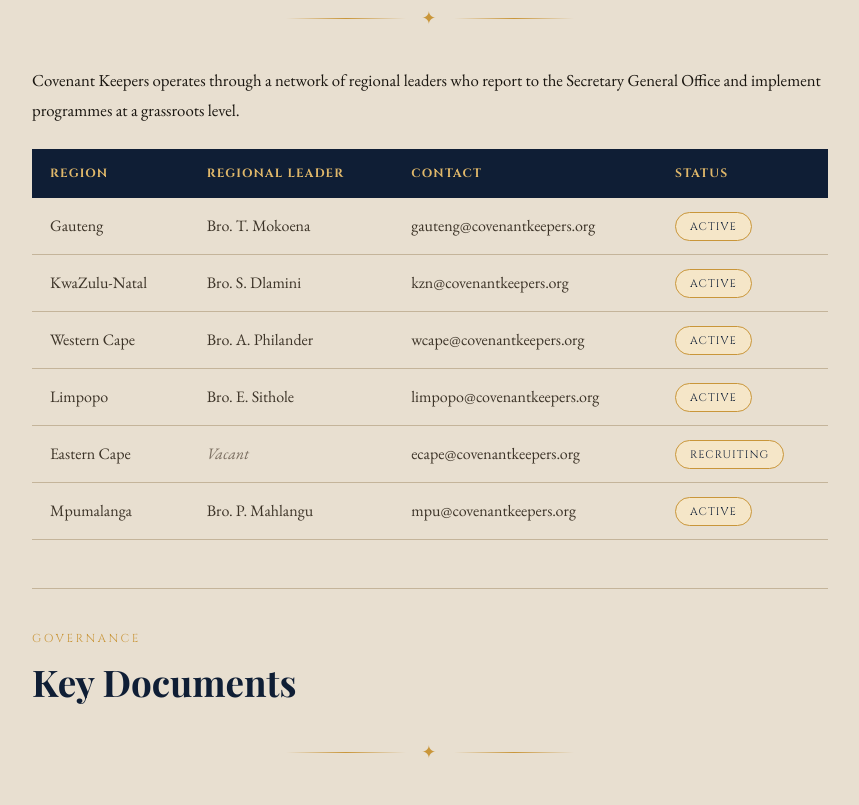
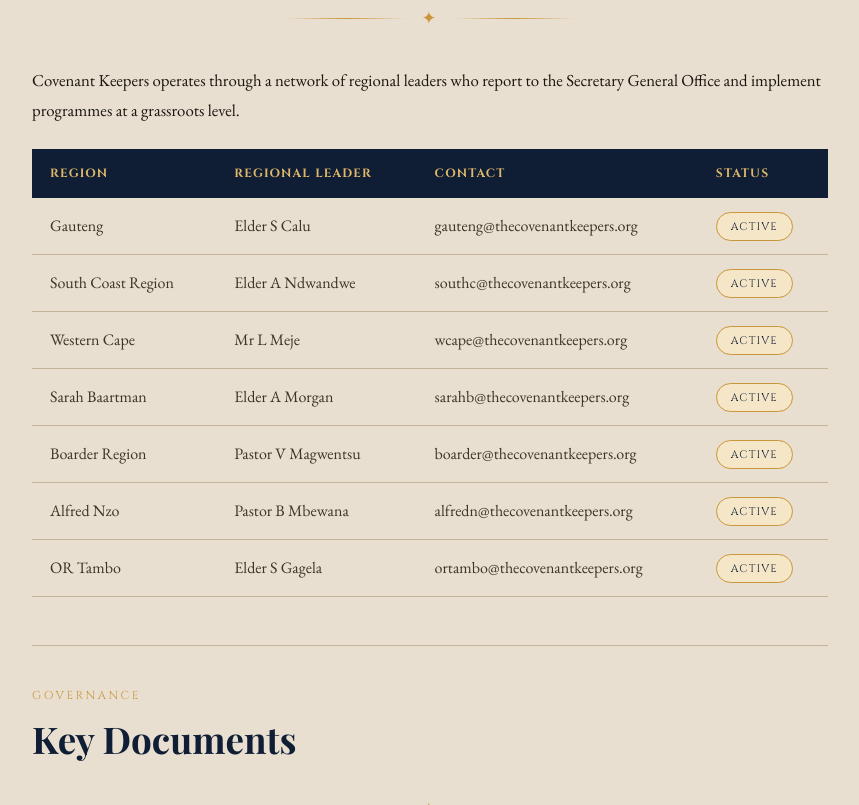
Before and after one commit to Malwande25/Covenant-Keepers-website, a plain HTML site: page Admin.html in a window 1280 px wide. Shown: the part 1995-2800 px from the top of the page, without its empty margins (360-1219 px from the left). Drawn offline with nearby package versions, Linux system fonts and the light colour scheme; a web font is replaced by a local one.

Commit message:
Update website: [with new images and template]

```diff
--- a/Admin.html
+++ b/Admin.html
@@ -51,7 +51,7 @@
         <p>We are committed to transparent, faith-based stewardship of every resource entrusted to us — whether time, finances, or people.</p>
       </div>
       <div class="img-frame fade-in">
-        <img src="img/real4.jpg" alt="Administration office" style="min-height:280px; background:var(--navy-light);">
+        <img src="img/leadership.png" alt="Administration office" style="min-height:280px; background:var(--navy-light);">
       </div>
     </div>
   </div>
@@ -152,38 +152,44 @@
             <tbody>
               <tr>
                 <td>Gauteng</td>
-                <td>Bro. T. Mokoena</td>
-                <td>gauteng@covenantkeepers.org</td>
+                <td>Elder S Calu</td>
+                <td>gauteng@thecovenantkeepers.org</td>
                 <td><span class="badge">Active</span></td>
               </tr>
               <tr>
-                <td>KwaZulu-Natal</td>
-                <td>Bro. S. Dlamini</td>
-                <td>kzn@covenantkeepers.org</td>
+                <td>South Coast Region</td>
+                <td>Elder A Ndwandwe</td>
+                <td>southc@thecovenantkeepers.org</td>
                 <td><span class="badge">Active</span></td>
               </tr>
               <tr>
                 <td>Western Cape</td>
-                <td>Bro. A. Philander</td>
-                <td>wcape@covenantkeepers.org</td>
+                <td>Mr L Meje</td>
+                <td>wcape@thecovenantkeepers.org</td>
                 <td><span class="badge">Active</span></td>
               </tr>
               <tr>
-                <td>Limpopo</td>
-                <td>Bro. E. Sithole</td>
-                <td>limpopo@covenantkeepers.org</td>
+                <td>Sarah Baartman</td>
+                <td>Elder A Morgan</td>
+                <td>sarahb@thecovenantkeepers.org</td>
                 <td><span class="badge">Active</span></td>
               </tr>
               <tr>
-                <td>Eastern Cape</td>
-                <td><em style="color:var(--text-light);">Vacant</em></td>
-                <td>ecape@covenantkeepers.org</td>
-                <td><span class="badge" style="background:var(--gold-pale); border-color:var(--gold); color:var(--navy);">Recruiting</span></td>
+                <td>Boarder Region</td>
+                <td>Pastor V Magwentsu</td>
+                <td>boarder@thecovenantkeepers.org</td>
+                <td><span class="badge">Active</span></td>
               </tr>
               <tr>
-                <td>Mpumalanga</td>
-                <td>Bro. P. Mahlangu</td>
-                <td>mpu@covenantkeepers.org</td>
+                <td>Alfred Nzo</td>
+                <td>Pastor B Mbewana</td>
+                <td>alfredn@thecovenantkeepers.org</td>
+                <td><span class="badge">Active</span></td>
+              </tr>
+               <tr>
+                <td>OR Tambo</td>
+                <td>Elder S Gagela</td>
+                <td>ortambo@thecovenantkeepers.org</td>
                 <td><span class="badge">Active</span></td>
               </tr>
             </tbody>
@@ -217,7 +223,7 @@
             <li>
               <span class="init-icon">📅</span>
               <div>
-                <strong>2025 Programme Calendar</strong><br>
+                <strong>2026 Programme Calendar</strong><br>
                 Dates and venues for all regional events, trainings, and the Presidential Cup.
                 <br><a href="#" style="font-size:0.9rem; color:var(--gold);">Request a Copy →</a>
               </div>
@@ -279,14 +285,14 @@
     <div class="footer-col">
       <h4>Contact Us</h4>
       <p style="font-size:0.92rem; color:var(--stone-dark); line-height:1.8;">
-        📍 South Africa<br>
-        ✉️ info@covenantkeepers.org<br>
-        📞 +27 (0) 00 000 0000
+        📍 1 Orient Road, Quigney, East London, 5201, South Africa<br>
+        ✉️ support@thecovenantkeepers.org<br>
+        📞 +27 (0) 43 722 6672
       </p>
     </div>
   </div>
   <div class="footer-bottom">
-    <span>© 2025 Covenant Keepers. All rights reserved.</span>
+    <span>© 2026 Covenant Keepers. All rights reserved.</span>
     <span style="color:var(--gold); font-style:italic; font-family:'EB Garamond',serif; font-size:0.85rem;">
       "As for me and my house, we will serve the Lord." — Joshua 24:15
     </span>
```
Also changed, not shown: Community.html (+4 -4 lines), Fatherhood.html (+5 -5 lines), Fundraising.html (+4 -4 lines), Health.html (+4 -4 lines), Skills.html (+4 -4 lines), index.html (+1 -0 lines), img/leadership.png (added).
